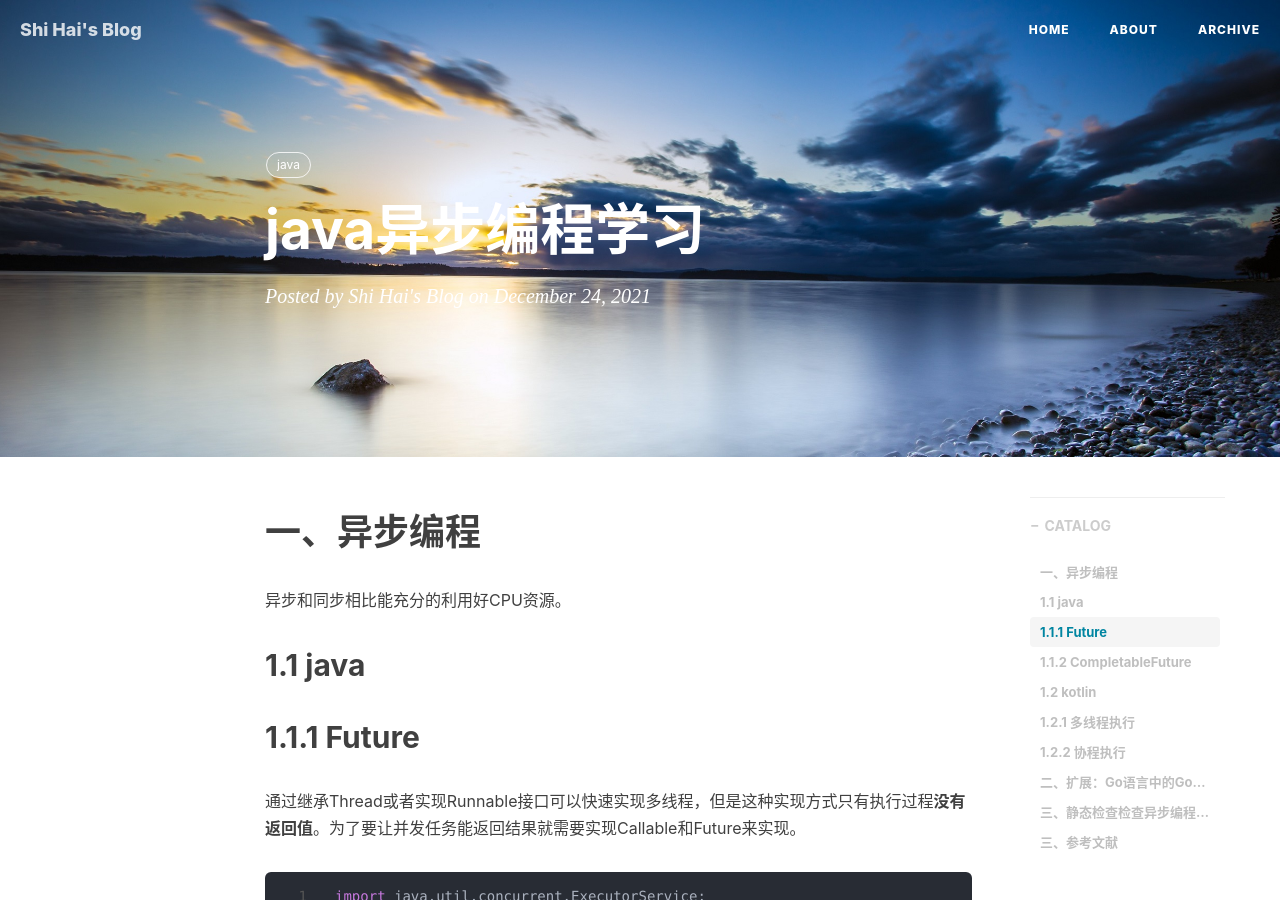
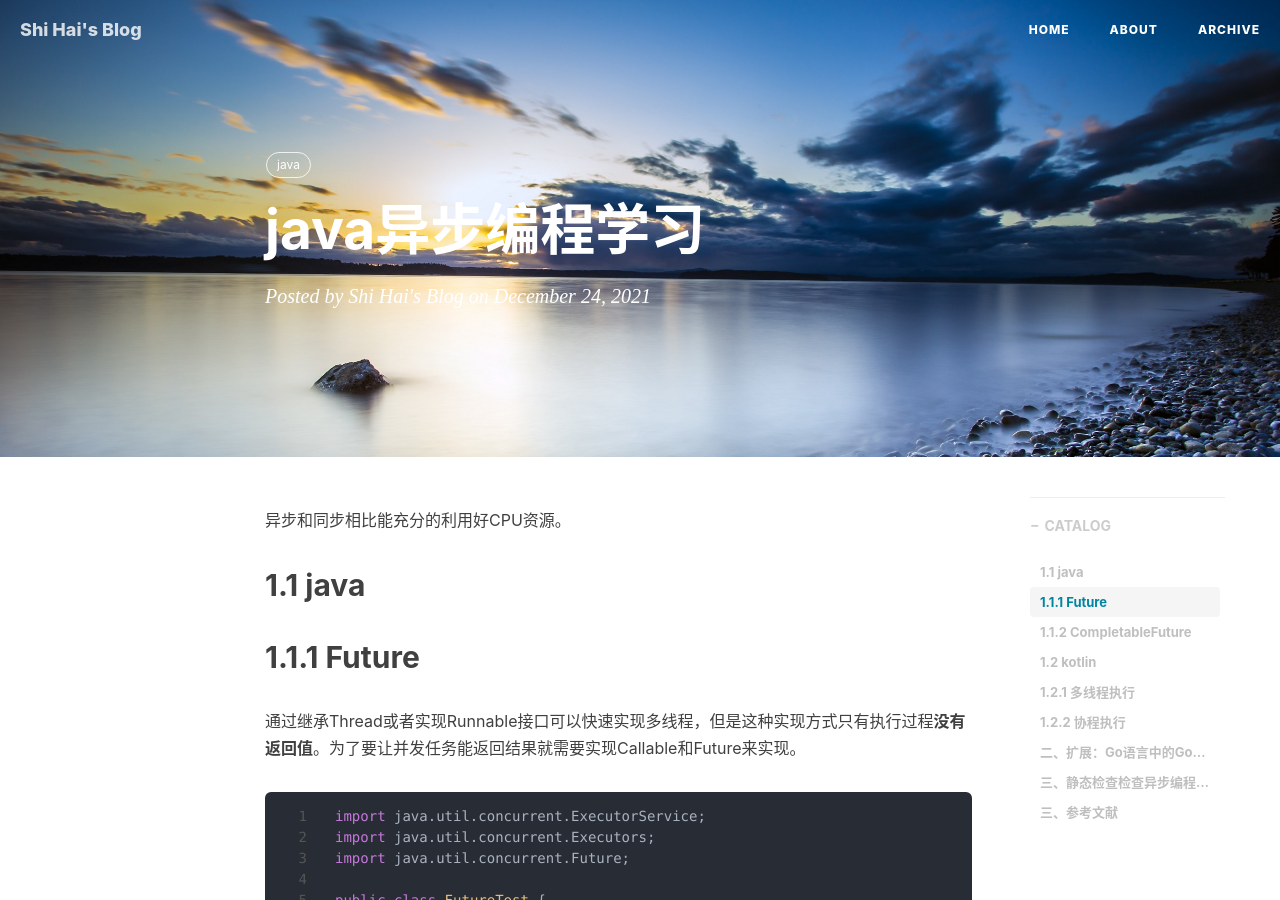
Before and after one commit to shihai1991/shihai1991.github.io, a Jekyll site: the page built from _posts/2021-12-24-java异步编程的静态检查.md, in a window 1280 px wide and 900 px high. Built offline with Jekyll 4.4.1, drawn with Linux system fonts in a browser that asks for light colours; nearby versions of some CDN libraries; comment, search, counter and statistics services are not loaded.

Commit message:
Update 2021-12-24-java异步编程的静态检查.md

```diff
--- a/_posts/2021-12-24-java异步编程的静态检查.md
+++ b/_posts/2021-12-24-java异步编程的静态检查.md
@@ -8,8 +8,6 @@ tags:
   - java
 time: '2022.06.08 09:49'
 ---
-
-# 一、异步编程
 异步和同步相比能充分的利用好CPU资源。
 
 ## 1.1 java
```
